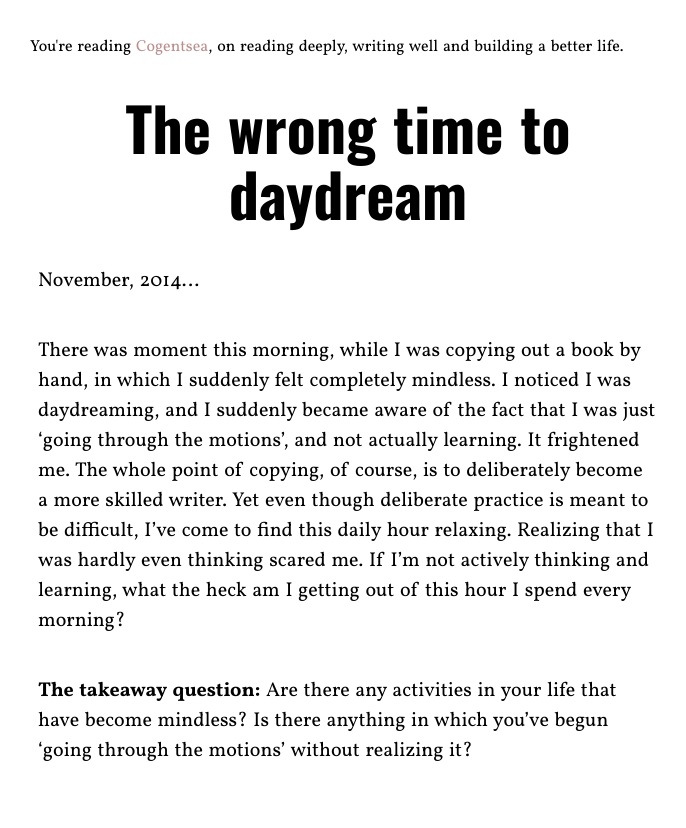
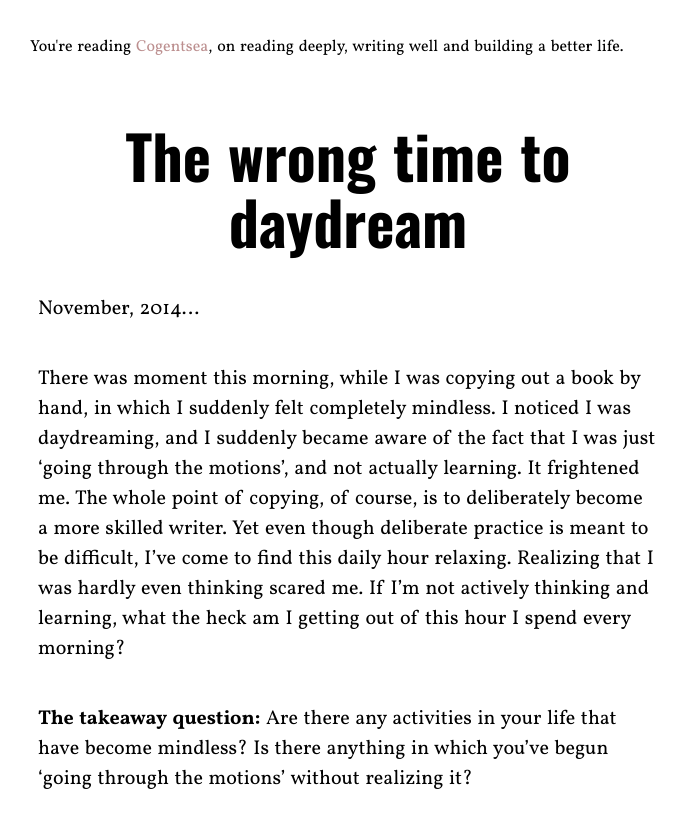
Before and after one commit to jacksoncusick/cogentsea, a Jekyll site: the page built from _posts/2014-09-24-fifth.html, in a window 1280 px wide. Shown: the top 828 px of the page, without its empty margins (292-978 px from the left). Built offline with Jekyll 4.4.1, drawn with Linux system fonts in a browser that asks for light colours.

Commit message:
Update og_main.css

```diff
--- a/stylesheets/og_main.css
+++ b/stylesheets/og_main.css
@@ -43,7 +43,7 @@ h1 {
 	font-style: bold;
 	line-height: 1.1;
 	margin: .25em 0;
-	margin-top: .5em;
+	margin-top: 1em;
 	font-weight: 700;
 }
 h2 {
```
